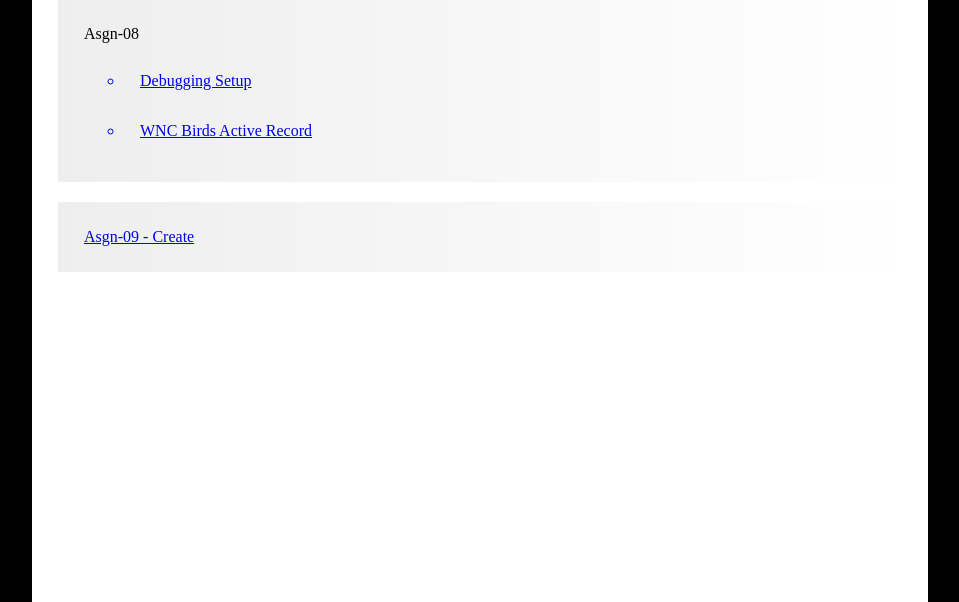
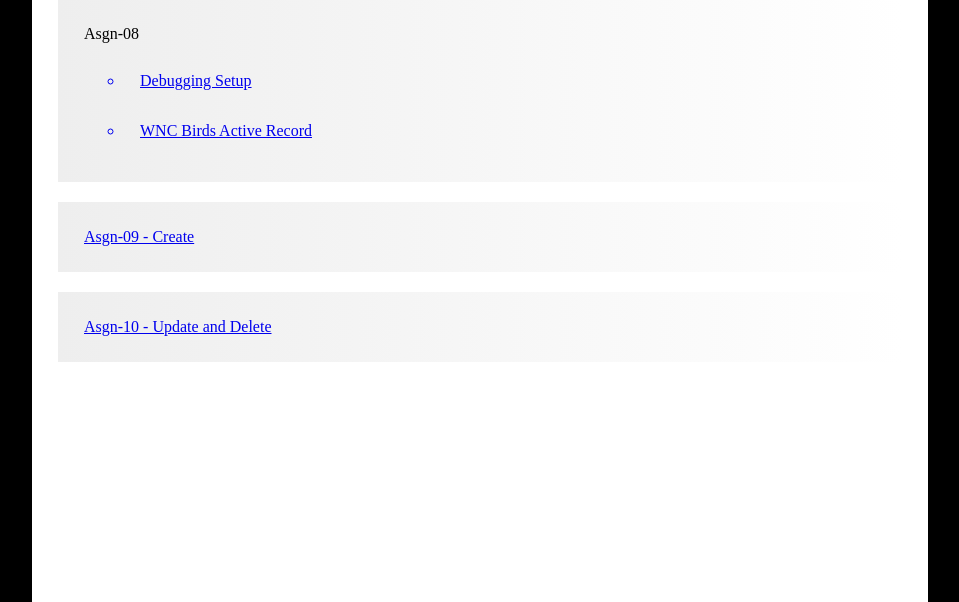
Before and after one commit to XevRPunch/web250, a PHP site: page / in a window 1280 px wide. Shown: the part 1175-1777 px from the top of the page, without its empty margins (160-1119 px from the left). Run offline with PHP 8.4, Linux system fonts and the light colour scheme.

Commit message:
asgn10: Finished CRUD testing and README

```diff
--- a/index.php
+++ b/index.php
@@ -50,7 +50,9 @@
         </ul>
       </li>
 
-      <a href="asgn09/public/birds.php"><li id="latest">Asgn-09 - Create</li></a>
+      <a href="asgn09/public/birds.php"><li>Asgn-09 - Create</li></a>
+
+      <a href="asgn10/public/birds.php"><li id="latest">Asgn-10 - Update and Delete</li></a>
     </ol>
   </body>
 
```
Also changed, not shown: asgn10/README.md.
